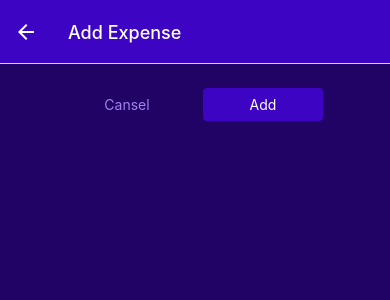
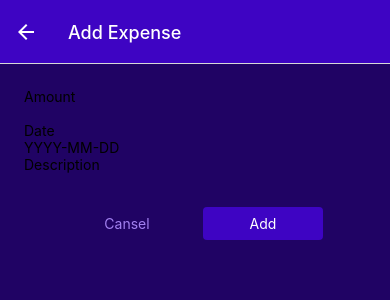
Before and after one commit to Hossein-TH/expense-tracker, a React Native app: screen /ManageExpense in a window 390 px wide. Shown: the top 300 px of the page. Built offline with nearby package versions, Linux system fonts and the light colour scheme.

Commit message:
Added Input Component to UI and Created ExpenseForm

```diff
--- /dev/null
+++ b/Components/ManageExpense/ExpenseForm.js
@@ -0,0 +1,38 @@
+import React from "react";
+import { View, Text, StyleSheet } from "react-native";
+import Input from "../UI/Input";
+
+function ExpenseForm() {
+  const amountChangeHandler = () => {};
+
+  return (
+    <View style={styles.container}>
+      <Input
+        label="Amount"
+        textInputConfig={{
+          keyboardType: "decimal-pad",
+          onChangeText: amountChangeHandler,
+        }}
+      />
+      <Input
+        label="Date"
+        textInputConfig={{
+          placeholder: "YYYY-MM-DD",
+            maxLength: 10,
+            onChangeText: () => {},
+        }}
+      />
+      <Input label="Description" textInputConfig={{
+          multiline: true,
+          // autoCorrect: false,
+      }}
+      />
+    </View>
+  );
+}
+
+const styles = StyleSheet.create({
+  container: {},
+});
+
+export default ExpenseForm;
--- /dev/null
+++ b/Components/UI/Input.js
@@ -0,0 +1,18 @@
+import React from "react";
+import {View, Text, StyleSheet, TextInput} from 'react-native'
+
+function Input({label,textInputConfig}) {
+    return (
+        <View style={styles.container}>
+            <Text>{label}</Text>
+            <TextInput {...textInputConfig}/>
+        </View>
+    )
+}
+
+const styles = StyleSheet.create({
+  container: {
+  },
+});
+
+export default Input;
--- a/Screens/ManageExpenseScreen.js
+++ b/Screens/ManageExpenseScreen.js
@@ -5,6 +5,7 @@ import { useContext } from "react";
 import IconButton from "../Components/UI/IconButton";
 import Button from "../Components/UI/Button";
 import { ExpensesContext } from "../Store/expenses-context";
+import ExpenseForm from "../Components/ManageExpense/ExpenseForm";
 
 function ManageExpenseScreen({ route, navigation }) {
   const expenseCtx = useContext(ExpensesContext);
@@ -46,6 +47,7 @@ function ManageExpenseScreen({ route, navigation }) {
 
   return (
     <View style={styles.container}>
+      <ExpenseForm />
       <View style={styles.buttonContainer}>
         <Button style={styles.button} mode="flat" onPress={canselHandler}>
           Cansel
```
